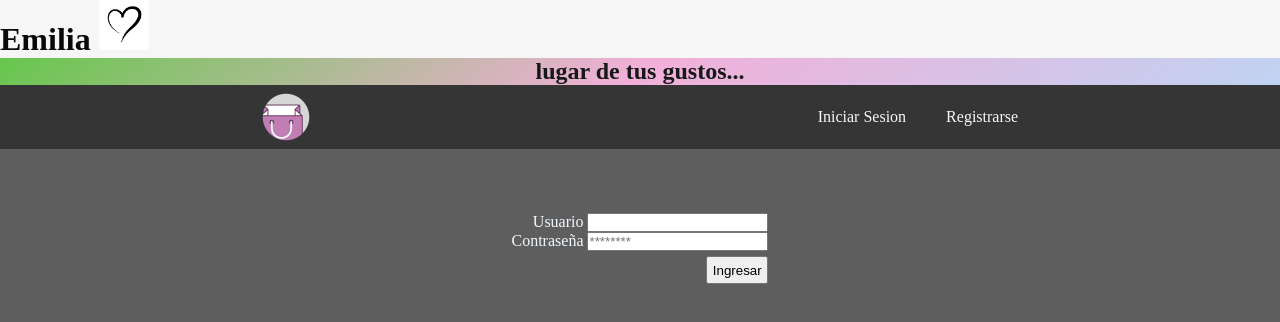
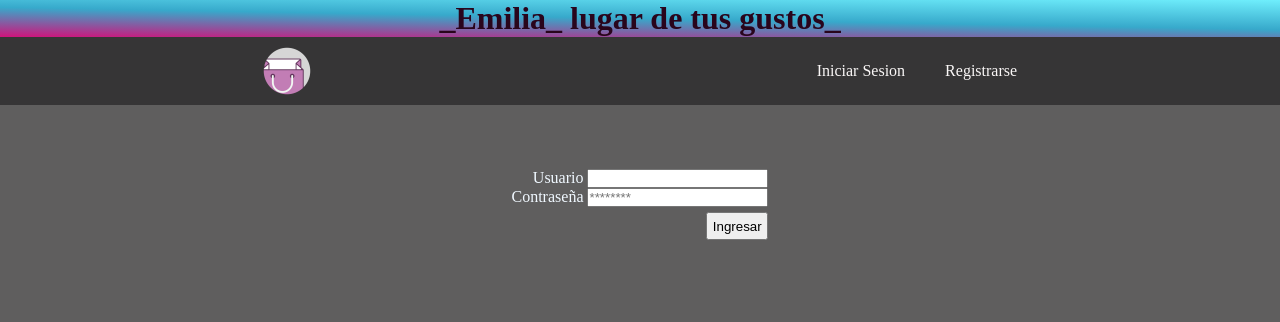
Before and after one commit to AnyelenTorres/proyecto.js, a plain HTML site: page index.html in a window 1280 px wide. Drawn offline with Linux system fonts and the light colour scheme; no server answers; a web font is replaced by a local one.

Commit message:
cambiando estilos

```diff
--- a/index.html
+++ b/index.html
@@ -12,13 +12,12 @@
     <title>EmiliaStore</title>
 </head>
 <body>
-    <h1 id="h1">Emilia  <img src="src/img/c1.avif" alt="imagen corazon" id="imagen-corazon"></h1>
-        <h2 id="h2">lugar de tus gustos...</h2>
+    <h1 id="h1">_Emilia_ lugar de tus gustos_</h1>
 
 
     <header>
 
-        <img src="src/img/shoppaymentorderbuy-34_icon-icons.com_73865 (1).png" alt="imagen de tienda">
+        <img id="imagen-bolsa" src="src/img/shoppaymentorderbuy-34_icon-icons.com_73865 (1).png" alt="imagen de tienda">
         <nav>
             <ul>
                 <li id="iniciar-sesion" class="btn-header hover">Iniciar Sesion</li>
--- a/src/styles/style.css
+++ b/src/styles/style.css
@@ -16,27 +16,18 @@ body{
     font-weight: 400;
     font-style: normal;
 }
+
 #h1{
     font-family: "Cedarville Cursive";
-    background-color: rgb(247, 246, 247);
-    color: #0a0909;
-
-    width: 100%;
-}
-#imagen-corazon{
-    width: 50PX;
+    color: rgb(41, 5, 28);
+    display: flex;
+    justify-content: center;
+    background-image: linear-gradient(1deg,#d0137b, #37a9cb 50%,#6feefc);
 
 }
-
-#h2{
-    font-family: "Cedarville Cursive";
-    background-color: #2f2f2f;
-    color: rgb(23, 24, 24);
-    display: flex;
-    justify-content: center;
-    margin-bottom: 0px;
-    background-image: linear-gradient(144deg,#66c74c, #f2afd9 50%,#c0d3f2);
-
+#imagen-bolsa{
+    height: 3rem;
+    border-color: #14a1cc;
 }
 
 header{
@@ -46,7 +37,7 @@ header{
     color:#faf7f7;
     width: 100%;
     margin: 0px;
-    padding: 8px 8px;
+    padding: 10px;
     align-items: center;
 }
 
```
